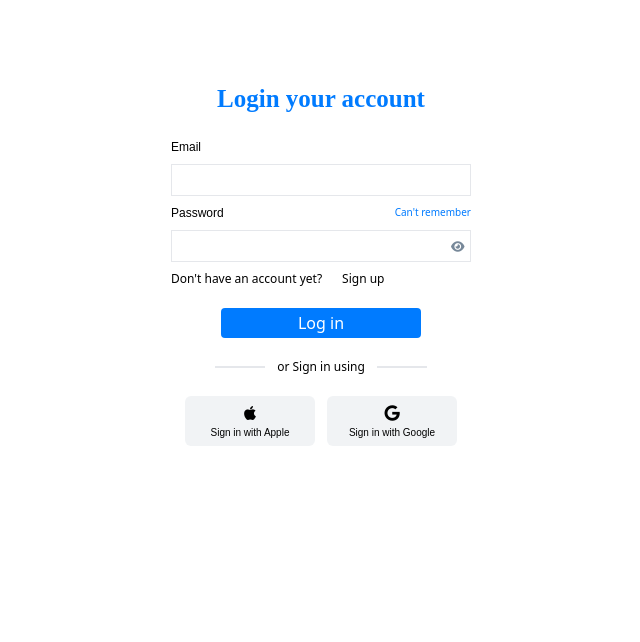
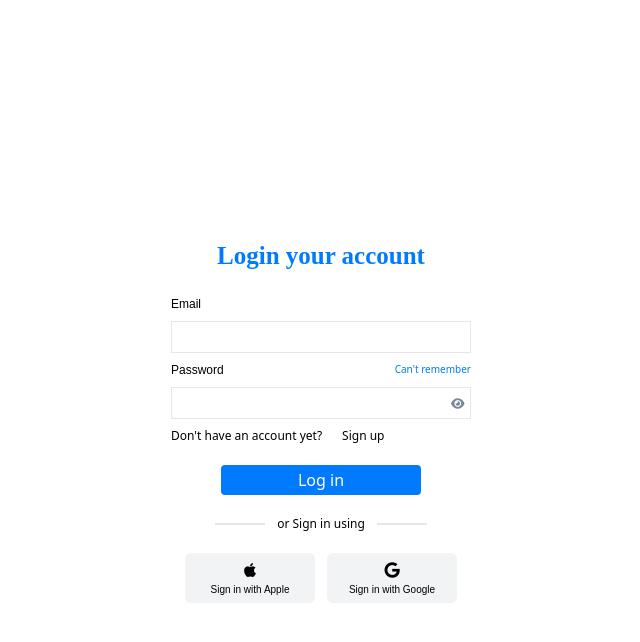
Before and after one commit to Dev-Ridwan16/Router-front, a React (Vite) app: page /login in a window 1280 px wide. Shown: the top 642 px of the page, without its empty margins (319-959 px from the left). Built offline with nearby package versions, Linux system fonts and the light colour scheme.

Commit message:
adjust position styling in signup and login page

```diff
--- a/src/Components/Loader.jsx
+++ b/src/Components/Loader.jsx
@@ -2,7 +2,7 @@ import React from "react"
 import "./Styles/Loader.css"
 const Loader = () => {
   return (
-    <div className="bg-tertiary bg-opacity-5 w-screen h-screen absolute top-[-10%] ">
+    <div className="bg-tertiary bg-opacity-5 w-screen h-screen absolute top-[0%] ">
       <div className="custom-loader"></div>
     </div>
   )
--- a/src/Components/Login.jsx
+++ b/src/Components/Login.jsx
@@ -77,7 +77,7 @@ const Login = () => {
   return (
     <div
       className="
-    laptop:h-auto w-auto relative flex flex-col items-center justify-center h-[80vh]"
+    laptop:h-[100vh] w-auto relative flex flex-col items-center justify-center h-[80vh]"
     >
       {isLoading && <Loader />}
       <h1
--- /dev/null
+++ b/src/Components/Routing.jsx
@@ -0,0 +1 @@
+rafce
--- a/src/Components/Signup.jsx
+++ b/src/Components/Signup.jsx
@@ -86,7 +86,7 @@ const Signup = () => {
     setIsPasswordVisible(!isPasswordVisible)
   }
   return (
-    <div className="">
+    <div className="laptop:h-[100vh] w-auto relative flex flex-col items-center justify-center h-[80vh]">
       {isLoading && <Loader />}
 
       <h1
--- a/src/Components/Userjoin.jsx
+++ b/src/Components/Userjoin.jsx
@@ -13,11 +13,7 @@ const Userjoin = () => {
 
   let form
   currentPath === "/login" ? (form = <Login />) : (form = <Signup />)
-  return (
-    <div className="flex flex-row items-center justify-center py-10 mx-auto">
-      {form}
-    </div>
-  )
+  return <div>{form}</div>
 }
 
 export default Userjoin
```
